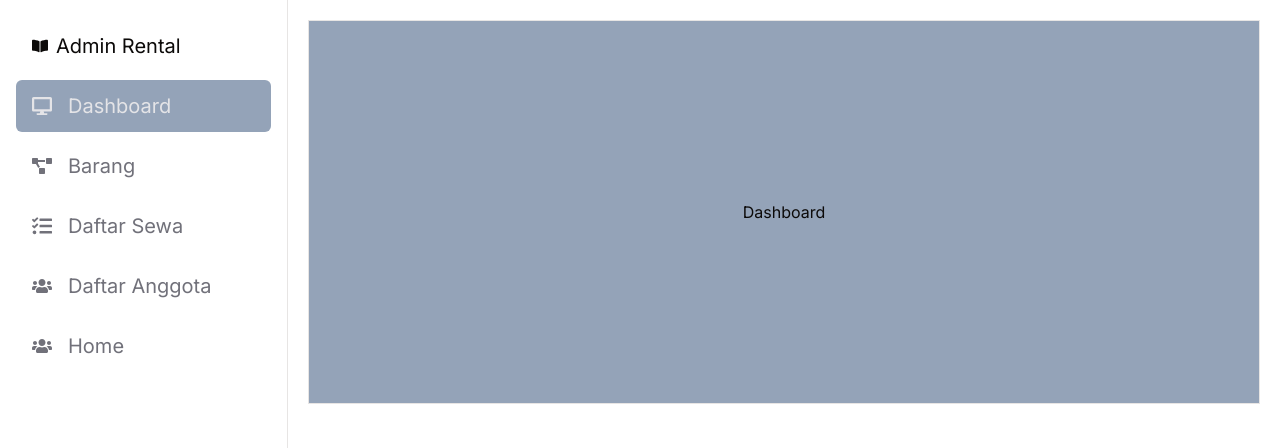
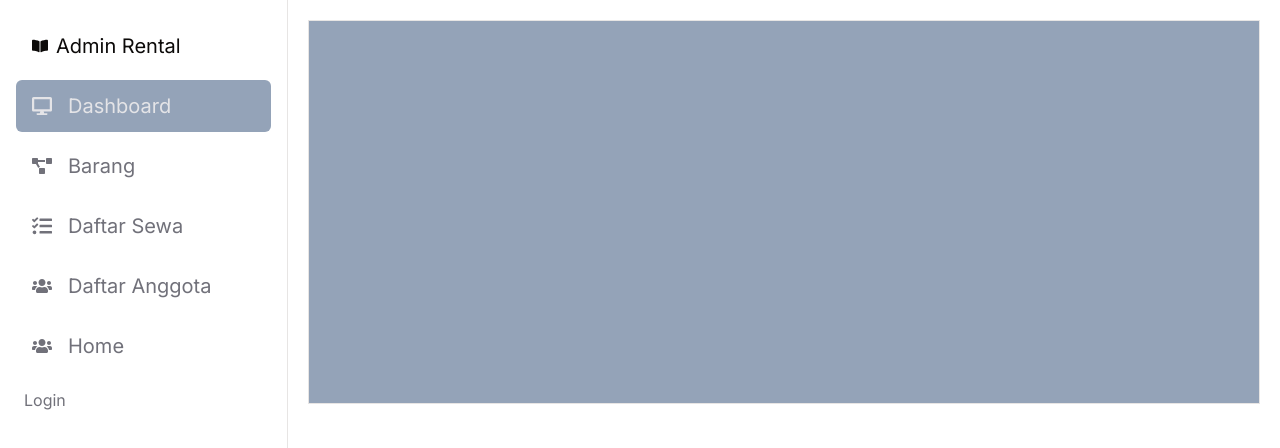
Before and after one commit to radenalam/sewa-alat, a Next.js app: page /admin in a window 1280 px wide. Shown: the top 448 px of the page. Built offline with nearby package versions, Linux system fonts and the light colour scheme; no server answers.

Commit message:
api auth

```diff
--- a/app/admin/page.tsx
+++ b/app/admin/page.tsx
@@ -1,9 +1,14 @@
+"use client";
+
 import React from "react";
+import { getServerSession } from "next-auth/next";
+import { authOptions } from "@/app/api/auth/[...nextauth]/route";
+import { useSession, signIn } from "next-auth/react";
 
 const AdminDashboardPage = () => {
   return (
     <div className="flex mx-5 my-5 border bg-slate-400 h-96 items-center justify-center ">
-      Dashboard
+      {/* Selamat Datang Admin {JSON.stringify(session?.user?.name)} */}
     </div>
   );
 };
--- a/app/layout.tsx
+++ b/app/layout.tsx
@@ -3,6 +3,7 @@ import "./globals.css";
 import { Inter as FontSans } from "next/font/google";
 
 import { cn } from "@/lib/utils";
+import AuthProvider from "@/components/AuthProvider";
 
 export const fontSans = FontSans({
   subsets: ["latin"],
@@ -27,7 +28,7 @@ export default function RootLayout({
           fontSans.variable
         )}
       >
-        {children}
+        <AuthProvider>{children}</AuthProvider>
       </body>
     </html>
   );
--- /dev/null
+++ b/components/AuthProvider.tsx
@@ -0,0 +1,9 @@
+"use client";
+
+import { SessionProvider } from "next-auth/react";
+
+const AuthProvider = ({ children }: { children: React.ReactNode }) => {
+  return <SessionProvider>{children}</SessionProvider>;
+};
+
+export default AuthProvider;
--- /dev/null
+++ b/components/Login.tsx
@@ -0,0 +1,19 @@
+import { signIn, signOut, useSession } from "next-auth/react";
+
+export default function Component() {
+  const { data: session } = useSession();
+
+  if (session) {
+    return (
+      <>
+        <p>Selamat datang, {session.user?.email}</p>
+        <button onClick={() => signOut()}>Keluar</button>
+      </>
+    );
+  }
+  return (
+    <>
+      <button onClick={() => signIn()}>Login</button>
+    </>
+  );
+}
--- a/components/sideBar.tsx
+++ b/components/sideBar.tsx
@@ -12,6 +12,7 @@ import {
 } from "react-icons/fa";
 import classnames from "classnames";
 import { usePathname } from "next/navigation";
+import Login from "@/components/login";
 
 const Sidebar = () => {
   const currentPath = usePathname();
@@ -62,6 +63,11 @@ const Sidebar = () => {
             </Link>
           ))}
         </ul>
+        <ul>
+          <div className="text-zinc-500  px-2 py-2 rounded-md hover:text-zinc-300 hover:bg-slate-600 hover:px-2 hover:py-2 hover:rounded-md transition-colors">
+            <Login />
+          </div>
+        </ul>
       </nav>
     </div>
   );
```
